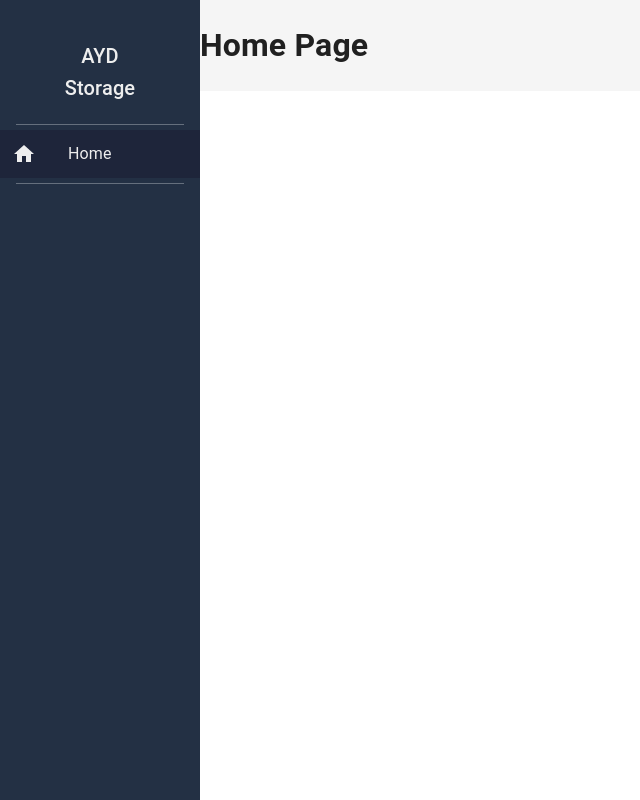
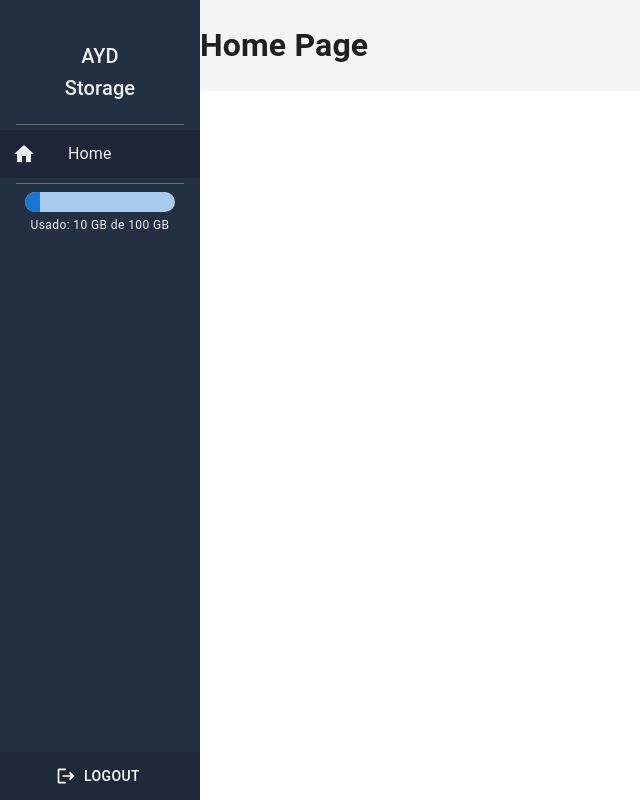
Before and after one commit to USAC-ROBD/-AyD1S2-Proyecto_F1_9, a React (Create React App) app in the folder frontend/ayd-storage/: page /home in a window 1280 px wide. Shown: the whole page, without its empty margins (0-640 px from the left). Built offline with nearby package versions, Linux system fonts and the light colour scheme.

Commit message:
[UPDATE] Se actualizó sidebar con almecenamiento y logout 201903974

```diff
--- a/frontend/ayd-storage/src/components/common/SideBar/Sidebar.jsx
+++ b/frontend/ayd-storage/src/components/common/SideBar/Sidebar.jsx
@@ -1,10 +1,12 @@
 import React, { useState, useEffect } from "react";
 import '../../../styles/Sidebar.css';
-import { List, Stack, Toolbar, Typography, Divider } from "@mui/material";
-import assets from "../../../assets";
+import { List, Stack, Toolbar, Typography, Divider,Box,Button } from "@mui/material";
 import SidebarItem from "./SidebarItem";
 import SidebarItemCollapse from "./SidebarItemCollapse";
 import HomeIcon from '@mui/icons-material/Home';
+import StorageBar from "./StorageBar";
+import LogoutIcon from '@mui/icons-material/Logout';
+import colorConfigs from "../../../configs/colorConfigs";
 
 const Sidebar = () => {
   const [structDB, setStructDB] = useState([]);
@@ -27,6 +29,7 @@ const Sidebar = () => {
   }, []);
 
   return (
+    <Box sx={{ height: '100vh', position: 'relative' }}>
     <List disablePadding>
       <Toolbar sx={{
         marginBottom: "20px"
@@ -68,7 +71,26 @@ const Sidebar = () => {
           borderColor: "rgb(255 255 255 / 30%)"
         }}
       />
+      <StorageBar usedStorage={10} totalStorage={100} />
     </List>
+
+      <Box sx={{ position: 'absolute', bottom: 0, width: '100%' }}>
+        <Button
+          fullWidth
+          variant="contained"
+          startIcon={<LogoutIcon />}
+          sx={{ "&: hover": {
+                        backgroundColor: colorConfigs.sidebar.hoverBg
+                    },
+                    backgroundColor: colorConfigs.sidebar.hoverBg,
+                    paddingY: "12px",
+                    paddingLeft: `${12 * 0 + 12}px`,
+                    paddingRight: '12px',}}
+        >
+          Logout
+        </Button>
+      </Box>
+      </Box>
   );
 };
 
--- /dev/null
+++ b/frontend/ayd-storage/src/components/common/SideBar/StorageBar.jsx
@@ -0,0 +1,34 @@
+import React from 'react';
+import { Box, LinearProgress, Typography } from '@mui/material';
+import { useState, useEffect } from 'react';
+
+const StorageBar = () => {
+    // Calcula el porcentaje de almacenamiento utilizado
+    const [usedStorage, setUsedStorage] = useState(10);
+    const [totalStorage, setTotalStorage] = useState(100); //varia dependiendo del plan del usuario
+    const storagePercentage = (usedStorage / totalStorage) * 100;
+
+    useEffect(() => {
+        //TODO: Obtener el espacio de almacenamiento utilizado y total del usuario
+    }, []);
+
+    return (
+        <Box sx={{
+            width: '75%',  // Ajusta el ancho de la barra
+            margin: '0 auto',  // Centra horizontalmente el contenedor
+            textAlign: 'center'  // Centra el texto
+
+        }}>
+            <LinearProgress
+                variant="determinate"
+                value={storagePercentage}
+                sx={{ height: 20, borderRadius: 5, marginTop: 1 }}
+            />
+            <Typography variant="caption">
+                Usado: {usedStorage} GB de {totalStorage} GB
+            </Typography>
+        </Box>
+    );
+};
+
+export default StorageBar;
```
